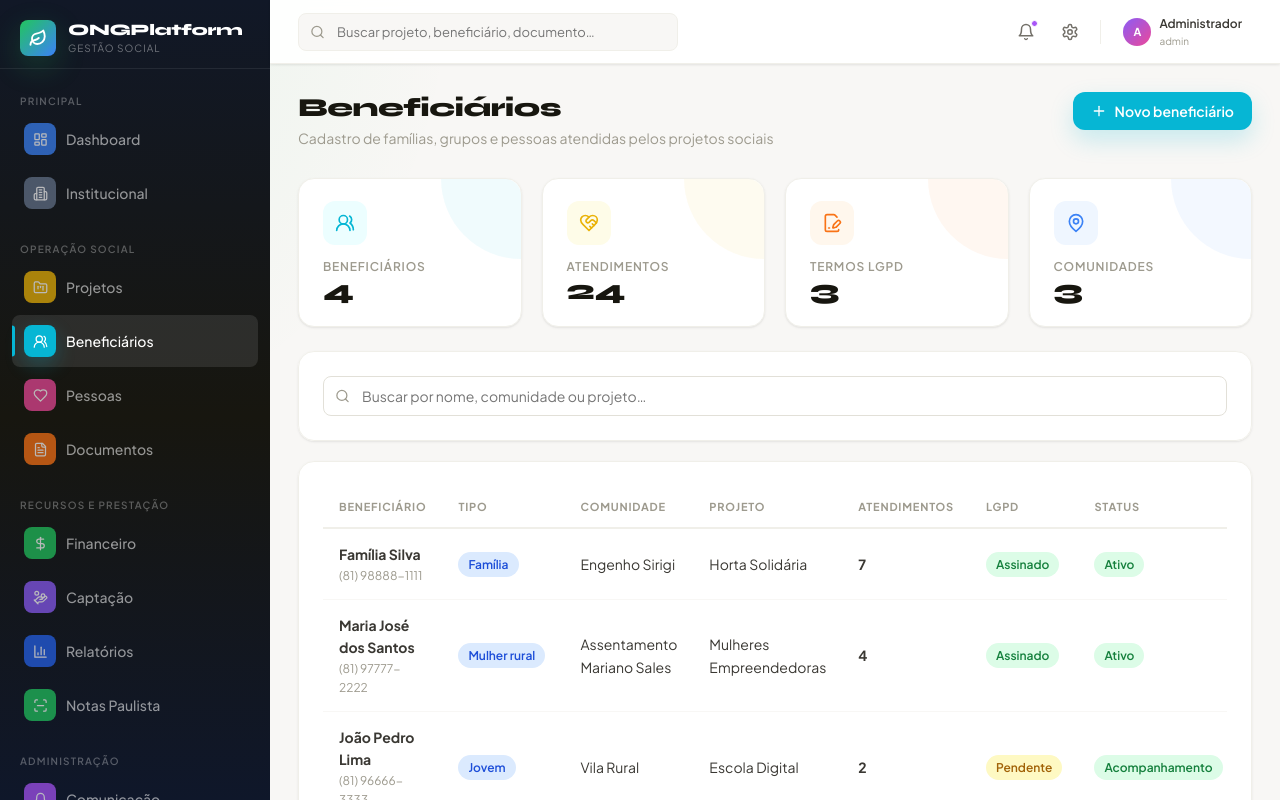
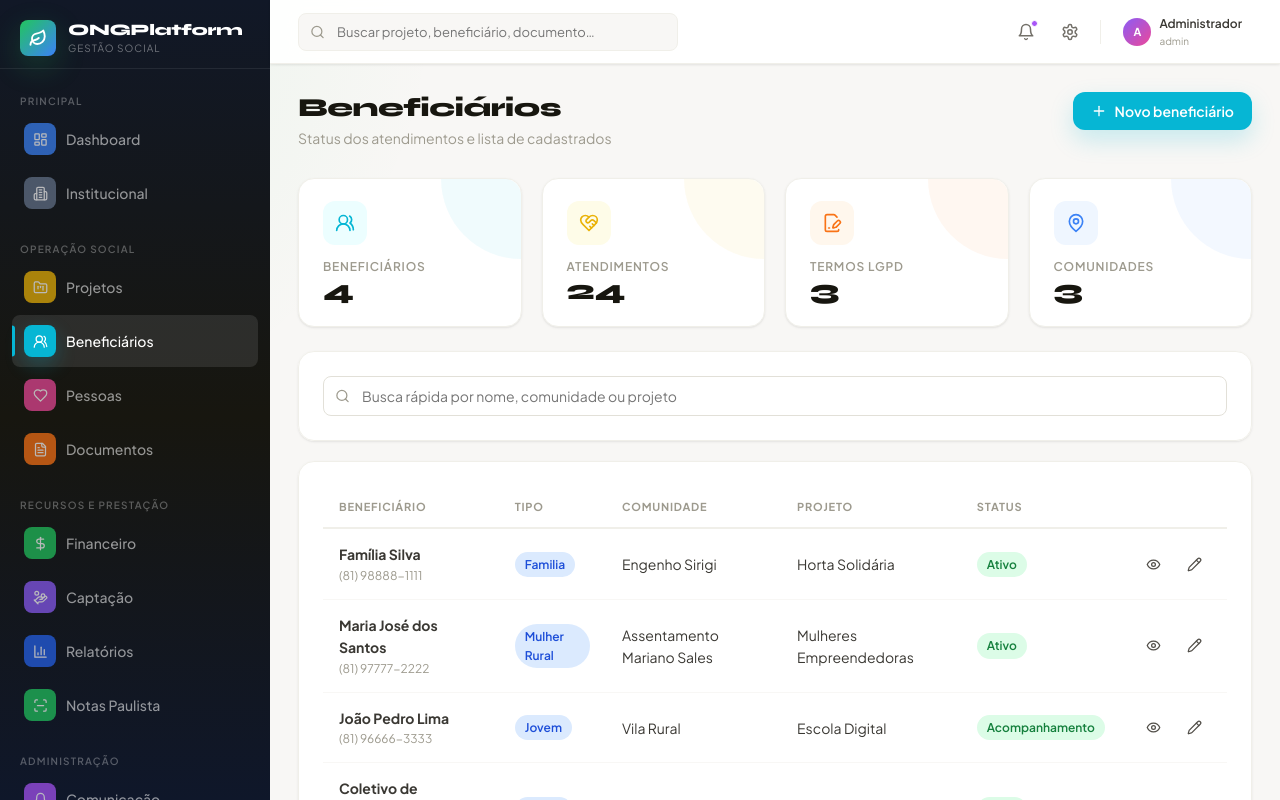
Before and after one commit to Klint-prog/ong-platform, a React (Vite) app: page /beneficiarios in a window 1280 px wide. Both pictures are taken after typing "name@example.com", "Sample123" into the empty fields and a click on the button "Entrar". Shown: the top 800 px of the page. Built offline with nearby package versions, Linux system fonts and the light colour scheme.

Commit message:
Adicionar busca e ações de visualizar/editar em beneficiários

```diff
--- a/src/pages/beneficiarios/Beneficiarios.jsx
+++ b/src/pages/beneficiarios/Beneficiarios.jsx
@@ -1,5 +1,5 @@
 import { useMemo, useState } from 'react'
-import { UsersRound, Plus, Search, MapPin, FileSignature, HeartHandshake, Trash2 } from 'lucide-react'
+import { UsersRound, Plus, MapPin, FileSignature, HeartHandshake, X, Search, Eye, Pencil } from 'lucide-react'
 
 const seedBeneficiarios = [
   { id: 1, nome: 'Família Silva', tipo: 'FAMILIA', comunidade: 'Engenho Sirigi', projeto: 'Horta Solidária', telefone: '(81) 98888-1111', status: 'ATIVO', termoLgpd: true, atendimentos: 7 },
@@ -8,26 +8,68 @@ const seedBeneficiarios = [
   { id: 4, nome: 'Coletivo de Agricultores Sirigi', tipo: 'GRUPO', comunidade: 'Engenho Sirigi', projeto: 'Saúde Rural', telefone: '(81) 95555-4444', status: 'ATIVO', termoLgpd: true, atendimentos: 11 },
 ]
 
-const tipoLabel = {
-  FAMILIA: 'Família',
-  MULHER_RURAL: 'Mulher rural',
-  JOVEM: 'Jovem',
-  GRUPO: 'Grupo comunitário',
-}
+const tiposIniciais = ['FAMILIA', 'MULHER_RURAL', 'JOVEM', 'GRUPO']
+const formatarTipo = (tipo) => tipo.replaceAll('_', ' ').toLowerCase().replace(/(^|\s)\S/g, (l) => l.toUpperCase())
 
 export default function Beneficiarios() {
   const [beneficiarios, setBeneficiarios] = useState(seedBeneficiarios)
+  const [tipos, setTipos] = useState(tiposIniciais)
   const [busca, setBusca] = useState('')
+  const [aberto, setAberto] = useState(false)
+  const [modoModal, setModoModal] = useState('novo')
+  const [selecionado, setSelecionado] = useState(null)
+  const [novoTipo, setNovoTipo] = useState('')
+  const [form, setForm] = useState({ nome: '', tipo: 'FAMILIA', comunidade: '', projeto: '', telefone: '', status: 'ATIVO', termoLgpd: false, atendimentos: 0 })
 
+  const comunidades = useMemo(() => new Set(beneficiarios.map((b) => b.comunidade)).size, [beneficiarios])
   const filtrados = useMemo(() => beneficiarios.filter((b) => {
-    const termo = busca.toLowerCase()
-    return b.nome.toLowerCase().includes(termo) || b.comunidade.toLowerCase().includes(termo) || b.projeto.toLowerCase().includes(termo)
+    const t = busca.toLowerCase()
+    return b.nome.toLowerCase().includes(t) || b.comunidade.toLowerCase().includes(t) || b.projeto.toLowerCase().includes(t)
   }), [beneficiarios, busca])
 
-  const remover = (id) => {
-    if (confirm('Deseja remover este beneficiário da listagem?')) {
-      setBeneficiarios((atual) => atual.filter((b) => b.id !== id))
+  const atualizar = (campo, valor) => setForm((a) => ({ ...a, [campo]: valor }))
+
+  const abrirNovo = () => {
+    setModoModal('novo')
+    setSelecionado(null)
+    setForm({ nome: '', tipo: 'FAMILIA', comunidade: '', projeto: '', telefone: '', status: 'ATIVO', termoLgpd: false, atendimentos: 0 })
+    setAberto(true)
+  }
+
+  const visualizar = (b) => {
+    setModoModal('visualizar')
+    setSelecionado(b)
+    setForm({ ...b })
+    setAberto(true)
+  }
+
+  const editar = (b) => {
+    setModoModal('editar')
+    setSelecionado(b)
+    setForm({ ...b })
+    setAberto(true)
+  }
+
+  const adicionarTipo = () => {
+    const tipo = novoTipo.trim().toUpperCase().replaceAll(' ', '_')
+    if (!tipo || tipos.includes(tipo)) return
+    setTipos((atual) => [...atual, tipo])
+    setForm((atual) => ({ ...atual, tipo }))
+    setNovoTipo('')
+  }
+
+  const salvar = (e) => {
+    e.preventDefault()
+    if (modoModal === 'visualizar') return
+
+    if (modoModal === 'editar' && selecionado) {
+      setBeneficiarios((atual) => atual.map((b) => (b.id === selecionado.id ? { ...form, id: b.id, atendimentos: Number(form.atendimentos) || 0 } : b)))
+    } else {
+      const novo = { ...form, id: Math.max(0, ...beneficiarios.map((b) => b.id)) + 1, atendimentos: Number(form.atendimentos) || 0 }
+      setBeneficiarios((atual) => [novo, ...atual])
     }
+
+    setAberto(false)
   }
 
   return (
@@ -35,46 +77,78 @@ export default function Beneficiarios() {
       <div className="page-header">
         <div>
           <h1 className="page-title">Beneficiários</h1>
-          <p className="page-subtitle">Cadastro de famílias, grupos e pessoas atendidas pelos projetos sociais</p>
+          <p className="page-subtitle">Status dos atendimentos e lista de cadastrados</p>
         </div>
-        <button className="btn btn-primary"><Plus size={16} /> Novo beneficiário</button>
+        <button className="btn btn-primary" onClick={abrirNovo}><Plus size={16} /> Novo beneficiário</button>
       </div>
 
       <div className="grid-4" style={{ marginBottom: 24 }}>
         <div className="stat-card mod-beneficiarios"><div className="stat-icon"><UsersRound size={20} /></div><div><div className="stat-label">Beneficiários</div><div className="stat-value">{beneficiarios.length}</div></div></div>
         <div className="stat-card mod-projetos"><div className="stat-icon"><HeartHandshake size={20} /></div><div><div className="stat-label">Atendimentos</div><div className="stat-value">{beneficiarios.reduce((acc, b) => acc + b.atendimentos, 0)}</div></div></div>
         <div className="stat-card mod-documentos"><div className="stat-icon"><FileSignature size={20} /></div><div><div className="stat-label">Termos LGPD</div><div className="stat-value">{beneficiarios.filter((b) => b.termoLgpd).length}</div></div></div>
-        <div className="stat-card mod-dashboard"><div className="stat-icon"><MapPin size={20} /></div><div><div className="stat-label">Comunidades</div><div className="stat-value">3</div></div></div>
+        <div className="stat-card mod-dashboard"><div className="stat-icon"><MapPin size={20} /></div><div><div className="stat-label">Comunidades</div><div className="stat-value">{comunidades}</div></div></div>
       </div>
 
       <div className="card" style={{ marginBottom: 20 }}>
         <div style={{ position: 'relative' }}>
           <Search size={15} style={{ position: 'absolute', left: 12, top: '50%', transform: 'translateY(-50%)', color: 'var(--gray-400)' }} />
-          <input value={busca} onChange={(e) => setBusca(e.target.value)} placeholder="Buscar por nome, comunidade ou projeto…" style={{ paddingLeft: 38 }} />
+          <input value={busca} onChange={(e) => setBusca(e.target.value)} placeholder="Busca rápida por nome, comunidade ou projeto" style={{ paddingLeft: 38 }} />
         </div>
       </div>
 
       <div className="card">
         <div className="table-wrap">
           <table>
-            <thead><tr><th>Beneficiário</th><th>Tipo</th><th>Comunidade</th><th>Projeto</th><th>Atendimentos</th><th>LGPD</th><th>Status</th><th></th></tr></thead>
+            <thead><tr><th>Beneficiário</th><th>Tipo</th><th>Comunidade</th><th>Projeto</th><th>Status</th><th></th></tr></thead>
             <tbody>
               {filtrados.map((b) => (
                 <tr key={b.id}>
                   <td><strong>{b.nome}</strong><div style={{ fontSize: 12, color: 'var(--gray-400)' }}>{b.telefone}</div></td>
-                  <td><span className="badge badge-blue">{tipoLabel[b.tipo]}</span></td>
+                  <td><span className="badge badge-blue">{formatarTipo(b.tipo)}</span></td>
                   <td>{b.comunidade}</td>
                   <td>{b.projeto}</td>
-                  <td><strong>{b.atendimentos}</strong></td>
-                  <td><span className={`badge ${b.termoLgpd ? 'badge-green' : 'badge-yellow'}`}>{b.termoLgpd ? 'Assinado' : 'Pendente'}</span></td>
                   <td><span className="badge badge-green">{b.status === 'ATIVO' ? 'Ativo' : 'Acompanhamento'}</span></td>
-                  <td><button className="btn btn-ghost btn-icon btn-sm" onClick={() => remover(b.id)} title="Remover beneficiário"><Trash2 size={15} /></button></td>
+                  <td>
+                    <div style={{ display: 'flex', gap: 8 }}>
+                      <button className="btn btn-ghost btn-icon btn-sm" title="Visualizar" onClick={() => visualizar(b)}><Eye size={15} /></button>
+                      <button className="btn btn-ghost btn-icon btn-sm" title="Alterar cadastro" onClick={() => editar(b)}><Pencil size={15} /></button>
+                    </div>
+                  </td>
                 </tr>
               ))}
             </tbody>
           </table>
         </div>
       </div>
+
+      {aberto && (
+        <div style={{ position: 'fixed', inset: 0, background: 'rgba(15, 23, 42, 0.35)', display: 'grid', placeItems: 'center', zIndex: 50 }}>
+          <form className="card" onSubmit={salvar} style={{ width: 'min(760px, 92vw)' }}>
+            <div style={{ display: 'flex', justifyContent: 'space-between', alignItems: 'center', marginBottom: 14 }}>
+              <h3>{modoModal === 'novo' ? 'Cadastrar beneficiário' : modoModal === 'editar' ? 'Alterar cadastro' : 'Visualizar beneficiário'}</h3>
+              <button type="button" className="btn btn-ghost btn-icon" onClick={() => setAberto(false)}><X size={16} /></button>
+            </div>
+            <div className="grid-4" style={{ marginBottom: 10 }}>
+              <input required disabled={modoModal === 'visualizar'} value={form.nome} onChange={(e) => atualizar('nome', e.target.value)} placeholder="Nome" />
+              <select disabled={modoModal === 'visualizar'} value={form.tipo} onChange={(e) => atualizar('tipo', e.target.value)}>{tipos.map((t) => <option key={t} value={t}>{t}</option>)}</select>
+              <input required disabled={modoModal === 'visualizar'} value={form.comunidade} onChange={(e) => atualizar('comunidade', e.target.value)} placeholder="Comunidade" />
+              <input required disabled={modoModal === 'visualizar'} value={form.projeto} onChange={(e) => atualizar('projeto', e.target.value)} placeholder="Projeto" />
+            </div>
+            {modoModal !== 'visualizar' && (
+              <div className="grid-4" style={{ marginBottom: 10 }}>
+                <input value={novoTipo} onChange={(e) => setNovoTipo(e.target.value)} placeholder="Novo tipo" />
+                <button type="button" className="btn btn-outline" onClick={adicionarTipo}><Plus size={14} /> Adicionar tipo</button>
+                <input value={form.telefone} onChange={(e) => atualizar('telefone', e.target.value)} placeholder="Telefone" />
+                <input type="number" min="0" value={form.atendimentos} onChange={(e) => atualizar('atendimentos', e.target.value)} placeholder="Atendimentos" />
+              </div>
+            )}
+            <div style={{ display: 'flex', justifyContent: 'space-between', alignItems: 'center' }}>
+              <label style={{ display: 'flex', gap: 8 }}><input disabled={modoModal === 'visualizar'} type="checkbox" checked={form.termoLgpd} onChange={(e) => atualizar('termoLgpd', e.target.checked)} />Termo LGPD assinado</label>
+              {modoModal !== 'visualizar' && <button className="btn btn-primary" type="submit">Salvar</button>}
+            </div>
+          </form>
+        </div>
+      )}
     </div>
   )
 }
```
